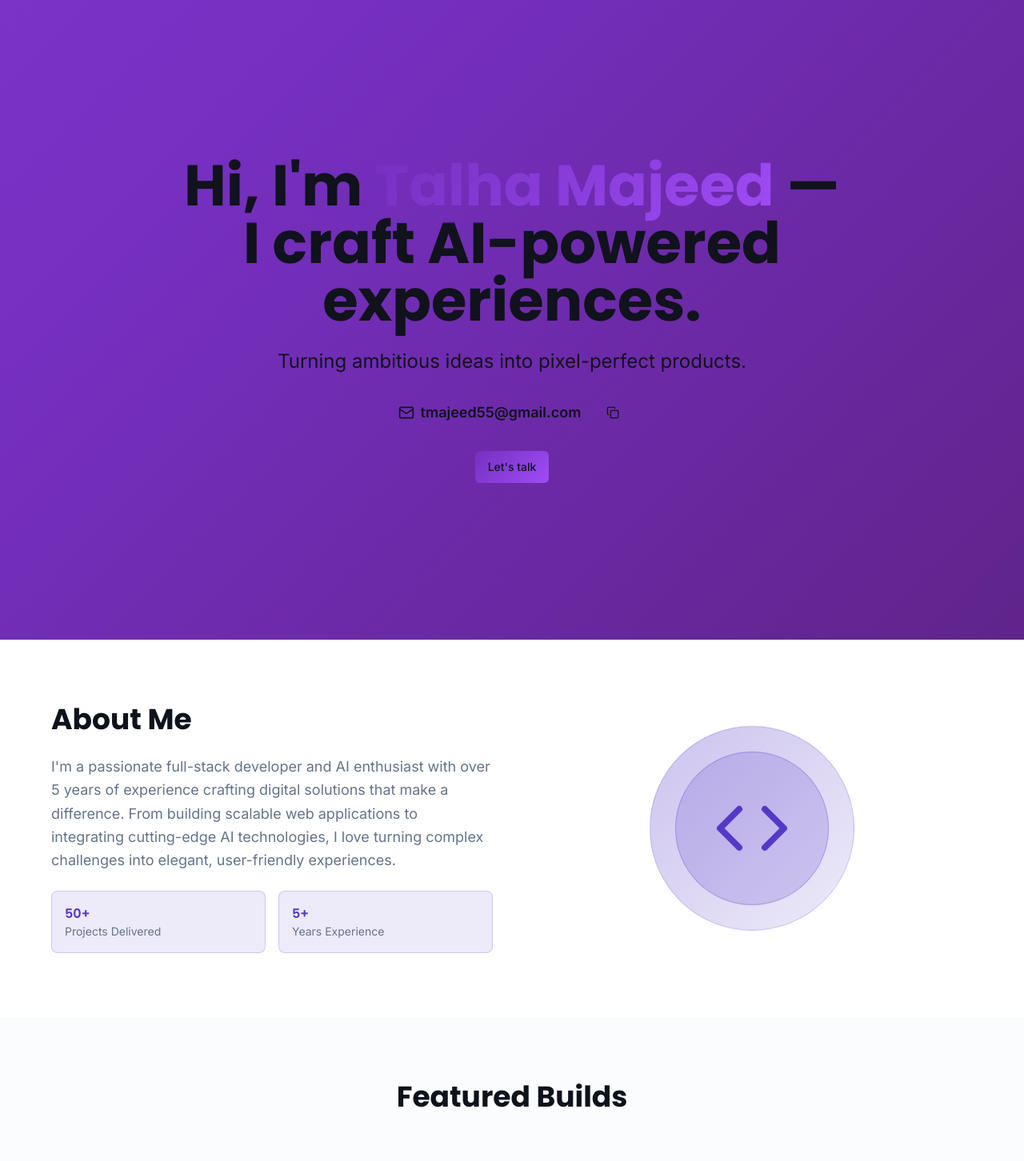
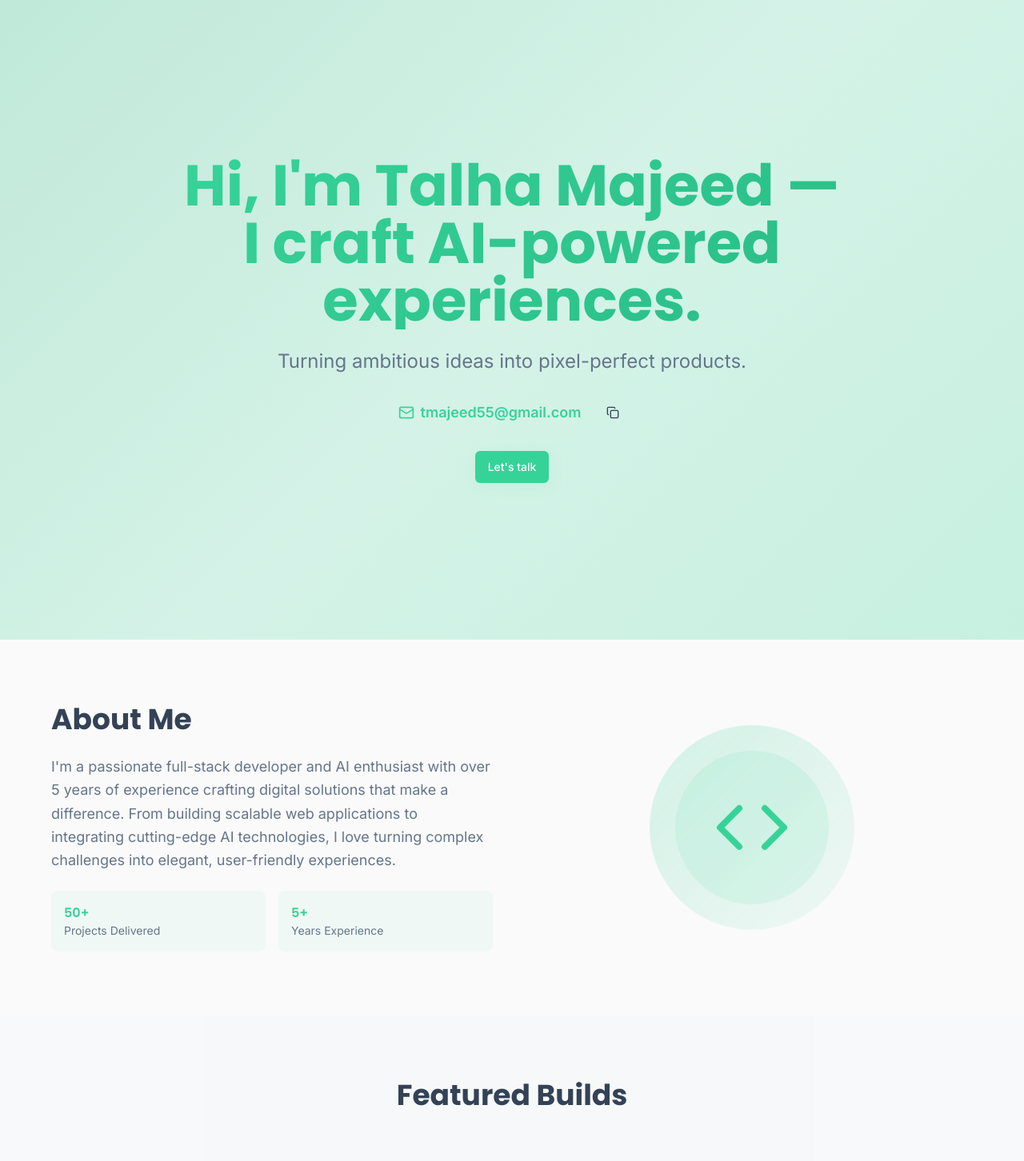
Before and after one commit to TalhaMajeed55/talha-crafts-pixels, a React (Vite) app: page / in a window 1280 px wide. Shown: the top 1452 px of the page at 80% size. Built offline with nearby package versions, Linux system fonts and the light colour scheme.

Commit message:
Reverted to commit 1f2012acaf85151ad478fcde7cae3c1eeb136700

```diff
--- a/package.json
+++ b/package.json
@@ -11,7 +11,6 @@
     "preview": "vite preview"
   },
   "dependencies": {
-    "@emailjs/browser": "^4.4.1",
     "@hookform/resolvers": "^3.9.0",
     "@radix-ui/react-accordion": "^1.2.0",
     "@radix-ui/react-alert-dialog": "^1.1.1",
--- a/src/index.css
+++ b/src/index.css
@@ -8,41 +8,54 @@ All colors MUST be HSL.
 
 @layer base {
   :root {
-    --background: 0 0% 100%;
-    --foreground: 217 33% 8%;
+    /* Portfolio theme colors */
+    --background: 0 0% 98%;
+    --foreground: 215 25% 27%;
+
     --card: 0 0% 100%;
-    --card-foreground: 217 33% 8%;
+    --card-foreground: 215 25% 27%;
+
     --popover: 0 0% 100%;
-    --popover-foreground: 217 33% 8%;
-    --primary: 252 56% 50%;
-    --primary-foreground: 240 21% 96%;
-    --primary-light: 252 100% 67%;
-    --primary-dark: 252 55% 32%;
-    --secondary: 210 40% 95%;
-    --secondary-foreground: 222.2 84% 4.9%;
+    --popover-foreground: 215 25% 27%;
+
+    --primary: 158 64% 52%;
+    --primary-foreground: 0 0% 100%;
+
+    --secondary: 210 40% 96%;
+    --secondary-foreground: 215 25% 27%;
+
     --muted: 210 40% 96%;
-    --muted-foreground: 215.4 16.3% 46.9%;
-    --accent: 210 40% 96%;
-    --accent-foreground: 222.2 84% 4.9%;
-    --destructive: 0 84.2% 60.2%;
-    --destructive-foreground: 210 40% 98%;
-    --border: 214.3 31.8% 91.4%;
-    --input: 214.3 31.8% 91.4%;
-    --ring: 252 56% 50%;
+    --muted-foreground: 215 16% 47%;
 
-    /* Dusk purple design tokens */
-    --charcoal: 217 33% 8%;
-    --off-white: 240 21% 96%;
-    --deep-plum: 267 55% 27%;
-    --royal-amethyst: 252 90% 62%;
-    --primary-glow: 252 100% 67%;
-    --gradient-liquid: linear-gradient(135deg, hsl(var(--deep-plum)), hsl(var(--royal-amethyst)));
-    --gradient-subtle: linear-gradient(180deg, hsl(var(--background)), hsl(var(--muted)));
-    --shadow-elegant: 0 10px 30px -10px hsl(var(--primary) / 0.3);
-    --shadow-glow: 0 0 40px hsl(var(--primary-glow) / 0.4);
-    --shadow-indigo: 0 0 20px hsl(252 56% 50% / 0.3);
-    --transition-smooth: all 0.3s cubic-bezier(0.4, 0, 0.2, 1);
-    --transition-fluid: all 0.6s cubic-bezier(0.4, 0, 0.2, 1);
+    --accent: 158 64% 52%;
+    --accent-foreground: 0 0% 100%;
+
+    --destructive: 0 84% 60%;
+    --destructive-foreground: 0 0% 98%;
+
+    --border: 214 32% 91%;
+    --input: 214 32% 91%;
+    --ring: 158 64% 52%;
+
+    /* Portfolio specific colors */
+    --emerald: 158 64% 52%;
+    --charcoal: 215 25% 27%;
+    --soft-white: 0 0% 98%;
+
+    /* Gradients */
+    --gradient-hero: linear-gradient(135deg, hsl(158 64% 52% / 0.1), hsl(158 64% 65% / 0.15), hsl(158 64% 45% / 0.1));
+    --gradient-card: linear-gradient(135deg, hsl(0 0% 100% / 0.7), hsl(0 0% 100% / 0.3));
+    --gradient-border: linear-gradient(135deg, hsl(158 64% 52% / 0.2), transparent);
+
+    /* Shadows */
+    --shadow-card: 0 4px 20px hsl(158 64% 52% / 0.1);
+    --shadow-hover: 0 8px 30px hsl(158 64% 52% / 0.15);
+    --shadow-glow: 0 0 40px hsl(158 64% 52% / 0.3);
+
+    /* Animations */
+    --transition-smooth: all 0.4s cubic-bezier(0.4, 0, 0.2, 1);
+    --transition-spring: all 0.6s cubic-bezier(0.34, 1.56, 0.64, 1);
+    --duration-slow: 0.8s;
 
     --radius: 0.5rem;
 
@@ -64,27 +77,33 @@ All colors MUST be HSL.
   }
 
   .dark {
-    --background: 217 33% 8%;
-    --foreground: 240 21% 96%;
-    --card: 217 33% 12%;
-    --card-foreground: 240 21% 96%;
-    --popover: 217 33% 8%;
-    --popover-foreground: 240 21% 96%;
-    --primary: 252 56% 50%;
-    --primary-foreground: 240 21% 96%;
-    --primary-light: 252 100% 67%;
-    --primary-dark: 252 55% 32%;
+    --background: 222.2 84% 4.9%;
+    --foreground: 210 40% 98%;
+
+    --card: 222.2 84% 4.9%;
+    --card-foreground: 210 40% 98%;
+
+    --popover: 222.2 84% 4.9%;
+    --popover-foreground: 210 40% 98%;
+
+    --primary: 210 40% 98%;
+    --primary-foreground: 222.2 47.4% 11.2%;
+
     --secondary: 217.2 32.6% 17.5%;
-    --secondary-foreground: 240 21% 96%;
+    --secondary-foreground: 210 40% 98%;
+
     --muted: 217.2 32.6% 17.5%;
     --muted-foreground: 215 20.2% 65.1%;
+
     --accent: 217.2 32.6% 17.5%;
-    --accent-foreground: 240 21% 96%;
+    --accent-foreground: 210 40% 98%;
+
     --destructive: 0 62.8% 30.6%;
-    --destructive-foreground: 240 21% 96%;
+    --destructive-foreground: 210 40% 98%;
+
     --border: 217.2 32.6% 17.5%;
     --input: 217.2 32.6% 17.5%;
-    --ring: 252 56% 50%;
+    --ring: 212.7 26.8% 83.9%;
     --sidebar-background: 240 5.9% 10%;
     --sidebar-foreground: 240 4.8% 95.9%;
     --sidebar-primary: 224.3 76.3% 48%;
@@ -114,87 +133,55 @@ All colors MUST be HSL.
 }
 
 @layer components {
-  /* Liquid wave background */
-  .liquid-wave {
-    background: linear-gradient(135deg, hsl(var(--deep-plum)), hsl(var(--royal-amethyst)), hsl(var(--primary)), hsl(var(--deep-plum)));
-    background-size: 400% 400%;
-    animation: liquid-wave 25s ease-in-out infinite;
+  .hero-gradient {
+    background: var(--gradient-hero);
+    animation: gradient-shift 20s ease-in-out infinite;
   }
 
-  @media (prefers-reduced-motion: reduce) {
-    .liquid-wave {
-      animation: none;
-      background: hsl(var(--primary));
-    }
+  .card-glass {
+    background: var(--gradient-card);
+    backdrop-filter: blur(12px);
+    border: 1px solid hsl(var(--border));
+    box-shadow: var(--shadow-card);
+    transition: var(--transition-smooth);
   }
 
-  .animate-mask-reveal {
-    animation: mask-reveal 1s ease-out;
+  .card-glass:hover {
+    box-shadow: var(--shadow-hover);
+    transform: translateY(-4px) scale(1.02);
+  }
+
+  .text-gradient {
+    background: linear-gradient(135deg, hsl(var(--emerald)), hsl(158 64% 45%));
+    -webkit-background-clip: text;
+    background-clip: text;
+    -webkit-text-fill-color: transparent;
+  }
+
+  .btn-primary {
+    @apply bg-primary text-primary-foreground px-8 py-4 rounded-lg font-semibold;
+    transition: var(--transition-spring);
+    box-shadow: var(--shadow-card);
+  }
+
+  .btn-primary:hover {
+    transform: translateY(-2px) scale(1.05);
+    box-shadow: var(--shadow-hover);
+  }
+
+  .fade-in-up {
+    opacity: 0;
+    transform: translateY(30px);
+    transition: all 0.8s cubic-bezier(0.4, 0, 0.2, 1);
+  }
+
+  .fade-in-up.visible {
+    opacity: 1;
+    transform: translateY(0);
   }
 
   .stagger-child {
-    opacity: 0;
-    animation: stagger-fade 0.8s ease-out forwards;
-    animation-delay: calc(var(--stagger-delay, 0) * 0.1s);
-  }
-
-  .card-glass {
-    background: rgba(255, 255, 255, 0.08);
-    backdrop-filter: blur(12px);
-    border: 1px solid rgba(255, 255, 255, 0.15);
-    box-shadow: var(--shadow-indigo);
-    transition: var(--transition-fluid);
-  }
-
-  .card-glass:hover {
-    background: rgba(255, 255, 255, 0.12);
-    box-shadow: var(--shadow-glow);
-    transform: translateY(-4px);
-  }
-
-  .btn-primary {
-    background: linear-gradient(135deg, hsl(var(--primary)), hsl(var(--primary-light)));
-    transition: var(--transition-smooth);
-    position: relative;
-    overflow: hidden;
-  }
-
-  .btn-primary:hover {
-    transform: translateY(-2px);
-    box-shadow: var(--shadow-glow);
-  }
-
-  .btn-primary::before {
-    content: '';
-    position: absolute;
-    top: 50%;
-    left: 50%;
-    width: 0;
-    height: 0;
-    background: rgba(255, 255, 255, 0.2);
-    border-radius: 50%;
-    transform: translate(-50%, -50%);
-    transition: width 0.6s, height 0.6s;
-  }
-
-  .btn-primary:active::before {
-    width: 300px;
-    height: 300px;
-    animation: ripple 0.6s linear;
-  }
-
-  .text-gradient {
-    background: linear-gradient(135deg, hsl(var(--primary)), hsl(var(--primary-light)));
-    background-clip: text;
-    -webkit-background-clip: text;
-    color: transparent;
-  }
-
-  .line-clamp-2 {
-    display: -webkit-box;
-    -webkit-line-clamp: 2;
-    -webkit-box-orient: vertical;
-    overflow: hidden;
+    transition-delay: calc(var(--stagger-delay, 0) * 100ms);
   }
 }
 
@@ -202,47 +189,30 @@ All colors MUST be HSL.
   .animate-float {
     animation: float 6s ease-in-out infinite;
   }
-}
 
-/* Custom animations */
-@keyframes liquid-wave {
-  0%, 100% {
-    background-position: 0% 50%;
-    filter: hue-rotate(0deg);
+  .animate-gradient-shift {
+    animation: gradient-shift 20s ease-in-out infinite;
   }
-  25% {
-    background-position: 100% 50%;
-    filter: hue-rotate(15deg);
-  }
-  50% {
-    background-position: 100% 100%;
-    filter: hue-rotate(30deg);
-  }
-  75% {
-    background-position: 0% 100%;
-    filter: hue-rotate(15deg);
+
+  .animate-draw-in {
+    stroke-dasharray: 1000;
+    stroke-dashoffset: 1000;
+    animation: draw-in 2s ease-out forwards;
   }
 }
 
-@keyframes ripple {
-  0% {
-    transform: scale(0.8);
-    opacity: 1;
+@keyframes gradient-shift {
+  0%, 100% {
+    background: linear-gradient(135deg, hsl(158 64% 52% / 0.1), hsl(158 64% 65% / 0.15), hsl(158 64% 45% / 0.1));
   }
-  100% {
-    transform: scale(2.4);
-    opacity: 0;
+  25% {
+    background: linear-gradient(135deg, hsl(158 64% 45% / 0.15), hsl(158 64% 52% / 0.1), hsl(158 64% 65% / 0.2));
   }
-}
-
-@keyframes mask-reveal {
-  0% {
-    clip-path: circle(0% at 50% 50%);
-    opacity: 0;
+  50% {
+    background: linear-gradient(135deg, hsl(158 64% 65% / 0.2), hsl(158 64% 45% / 0.15), hsl(158 64% 52% / 0.1));
   }
-  100% {
-    clip-path: circle(150% at 50% 50%);
-    opacity: 1;
+  75% {
+    background: linear-gradient(135deg, hsl(158 64% 52% / 0.15), hsl(158 64% 65% / 0.1), hsl(158 64% 45% / 0.2));
   }
 }
 
@@ -255,24 +225,19 @@ All colors MUST be HSL.
   }
 }
 
+@keyframes draw-in {
+  to {
+    stroke-dashoffset: 0;
+  }
+}
+
 @keyframes confetti {
   0% {
     transform: translateY(0) rotateZ(0deg);
     opacity: 1;
   }
   100% {
-    transform: translateY(-100vh) rotateZ(720deg);
+    transform: translateY(-1000px) rotateZ(720deg);
     opacity: 0;
   }
 }
-
-@keyframes stagger-fade {
-  from {
-    opacity: 0;
-    transform: translateY(30px);
-  }
-  to {
-    opacity: 1;
-    transform: translateY(0);
-  }
-}
--- a/src/pages/Portfolio.tsx
+++ b/src/pages/Portfolio.tsx
@@ -1,5 +1,4 @@
 import { useEffect, useRef, useState } from 'react';
-import emailjs from '@emailjs/browser';
 import { Button } from '@/components/ui/button';
 import { Input } from '@/components/ui/input';
 import { Textarea } from '@/components/ui/textarea';
@@ -128,10 +127,6 @@ const Portfolio = () => {
   ];
 
   useEffect(() => {
-    // Initialize EmailJS
-    emailjs.init("YOUR_PUBLIC_KEY");
-
-    // Intersection Observer for animations
     observerRef.current = new IntersectionObserver(
       (entries) => {
         entries.forEach((entry) => {
@@ -169,35 +164,16 @@ const Portfolio = () => {
     document.getElementById('contact')?.scrollIntoView({ behavior: 'smooth' });
   };
 
-  const handleSubmit = async (e: React.FormEvent) => {
+  const handleSubmit = (e: React.FormEvent) => {
     e.preventDefault();
-    const form = e.target as HTMLFormElement;
-
-    try {
-      await emailjs.sendForm(
-        'YOUR_SERVICE_ID',
-        'YOUR_TEMPLATE_ID',
-        form
-      );
-
     // Confetti effect
     for (let i = 0; i < 50; i++) {
       createConfetti();
     }
-
     toast({
       title: "Message sent! 🎉",
       description: "Thanks for reaching out. I'll get back to you soon!",
     });
-
-      form.reset();
-    } catch (error) {
-      toast({
-        title: "Oops! Something went wrong",
-        description: "Please try again or email me directly.",
-        variant: "destructive"
-      });
-    }
   };
 
   const createConfetti = () => {
@@ -214,32 +190,33 @@ const Portfolio = () => {
   return (
     <div className="min-h-screen bg-background overflow-x-hidden">
       {/* Hero Section */}
-      <section className="relative min-h-screen flex items-center justify-center liquid-wave">
-        <div className="relative z-10 max-w-4xl mx-auto px-6 text-center animate-mask-reveal">
-          <h1 className="text-5xl md:text-7xl font-bold mb-6 text-off-white leading-tight">
-            Hi, I'm <span className="text-gradient">Talha Majeed</span> — I craft AI-powered experiences.
+      <section className="relative min-h-screen flex items-center justify-center hero-gradient">
+        <div className="absolute inset-0 hero-gradient animate-gradient-shift" />
+        <div className="relative z-10 max-w-4xl mx-auto px-6 text-center">
+          <h1 className="text-5xl md:text-7xl font-bold mb-6 text-gradient leading-tight">
+            Hi, I'm <span className="text-charcoal">Talha Majeed</span> — I craft AI-powered experiences.
           </h1>
-          <p className="text-xl md:text-2xl text-off-white/90 mb-8 max-w-2xl mx-auto leading-relaxed">
+          <p className="text-xl md:text-2xl text-muted-foreground mb-8 max-w-2xl mx-auto leading-relaxed">
             Turning ambitious ideas into pixel-perfect products.
           </p>
           <div className="flex flex-col sm:flex-row gap-4 items-center justify-center mb-8">
             <a
               href="mailto:tmajeed55@gmail.com"
-              className="inline-flex items-center gap-2 text-off-white hover:text-primary-light font-semibold text-lg group transition-colors"
+              className="inline-flex items-center gap-2 text-primary hover:text-primary/80 font-semibold text-lg group transition-colors"
             >
               <Mail className="w-5 h-5" />
               tmajeed55@gmail.com
-              <span className="block h-0.5 bg-primary-light scale-x-0 group-hover:scale-x-100 transition-transform origin-left" />
+              <span className="block h-0.5 bg-primary scale-x-0 group-hover:scale-x-100 transition-transform origin-left" />
             </a>
             <button
               onClick={handleEmailCopy}
-              className="p-2 hover:bg-white/10 rounded-lg transition-colors text-off-white"
+              className="p-2 hover:bg-primary/10 rounded-lg transition-colors"
               title="Copy email"
             >
               <Copy className="w-4 h-4" />
             </button>
           </div>
-          <Button onClick={scrollToContact} className="btn-primary text-off-white">
+          <Button onClick={scrollToContact} className="btn-primary">
             Let's talk
           </Button>
         </div>
@@ -249,12 +226,12 @@ const Portfolio = () => {
       <section
         id="about"
         data-animate
-        className={`py-20 px-6 transition-all duration-1000 ${isVisible.about ? 'opacity-100 translate-y-0 animate-mask-reveal' : 'opacity-0 translate-y-10'}`}
+        className={`py-20 px-6 transition-all duration-1000 ${isVisible.about ? 'opacity-100 translate-y-0' : 'opacity-0 translate-y-10'}`}
       >
         <div className="max-w-6xl mx-auto">
           <div className="grid md:grid-cols-2 gap-12 items-center">
             <div className="space-y-6">
-              <h2 className="text-4xl font-bold text-charcoal dark:text-off-white">About Me</h2>
+              <h2 className="text-4xl font-bold text-charcoal">About Me</h2>
               <p className="text-lg text-muted-foreground leading-relaxed">
                 I'm a passionate full-stack developer and AI enthusiast with over 5 years of experience
                 crafting digital solutions that make a difference. From building scalable web applications
@@ -262,19 +239,19 @@ const Portfolio = () => {
                 elegant, user-friendly experiences.
               </p>
               <div className="grid grid-cols-2 gap-4">
-                <div className="p-4 bg-primary/10 rounded-lg border border-primary/20">
+                <div className="p-4 bg-primary/5 rounded-lg">
                   <h3 className="font-semibold text-primary">50+</h3>
                   <p className="text-sm text-muted-foreground">Projects Delivered</p>
                 </div>
-                <div className="p-4 bg-primary/10 rounded-lg border border-primary/20">
+                <div className="p-4 bg-primary/5 rounded-lg">
                   <h3 className="font-semibold text-primary">5+</h3>
                   <p className="text-sm text-muted-foreground">Years Experience</p>
                 </div>
               </div>
             </div>
             <div className="flex justify-center">
-              <div className="w-64 h-64 bg-gradient-to-br from-primary/30 to-primary/10 rounded-full flex items-center justify-center animate-float border border-primary/20">
-                <div className="w-48 h-48 bg-primary/20 rounded-full flex items-center justify-center border border-primary/30">
+              <div className="w-64 h-64 bg-gradient-to-br from-primary/20 to-primary/5 rounded-full flex items-center justify-center animate-float">
+                <div className="w-48 h-48 bg-primary/10 rounded-full flex items-center justify-center">
                   <Code className="w-24 h-24 text-primary" />
                 </div>
               </div>
@@ -287,10 +264,10 @@ const Portfolio = () => {
       <section
         id="projects"
         data-animate
-        className={`py-20 px-6 bg-muted/30 transition-all duration-1000 ${isVisible.projects ? 'opacity-100 translate-y-0 animate-mask-reveal' : 'opacity-0 translate-y-10'}`}
+        className={`py-20 px-6 bg-muted/30 transition-all duration-1000 ${isVisible.projects ? 'opacity-100 translate-y-0' : 'opacity-0 translate-y-10'}`}
       >
         <div className="max-w-7xl mx-auto">
-          <h2 className="text-4xl font-bold text-center text-charcoal dark:text-off-white mb-16">Featured Builds</h2>
+          <h2 className="text-4xl font-bold text-center text-charcoal mb-16">Featured Builds</h2>
           <div className="grid md:grid-cols-2 lg:grid-cols-3 xl:grid-cols-4 gap-6">
             {projects.map((project, index) => (
               <Card
@@ -309,7 +286,7 @@ const Portfolio = () => {
                     />
                   </div>
                   <div className="p-6">
-                    <h3 className="font-semibold text-charcoal dark:text-off-white mb-2">{project.title}</h3>
+                    <h3 className="font-semibold text-charcoal mb-2">{project.title}</h3>
                     <p className="text-sm text-muted-foreground mb-4 line-clamp-2">
                       {project.description}
                     </p>
@@ -337,10 +314,10 @@ const Portfolio = () => {
       <section
         id="tech"
         data-animate
-        className={`py-20 px-6 transition-all duration-1000 ${isVisible.tech ? 'opacity-100 translate-y-0 animate-mask-reveal' : 'opacity-0 translate-y-10'}`}
+        className={`py-20 px-6 transition-all duration-1000 ${isVisible.tech ? 'opacity-100 translate-y-0' : 'opacity-0 translate-y-10'}`}
       >
         <div className="max-w-6xl mx-auto">
-          <h2 className="text-4xl font-bold text-center text-charcoal dark:text-off-white mb-16">Tech Stack</h2>
+          <h2 className="text-4xl font-bold text-center text-charcoal mb-16">Tech Stack</h2>
           <div className="grid md:grid-cols-2 lg:grid-cols-3 gap-8">
             {techStacks.map((stack, index) => (
               <Card
@@ -352,7 +329,7 @@ const Portfolio = () => {
                   <div className={`w-12 h-12 rounded-lg bg-gradient-to-br ${stack.color} flex items-center justify-center text-white mb-4`}>
                     {stack.icon}
                   </div>
-                  <h3 className="font-semibold text-charcoal dark:text-off-white mb-4">{stack.category}</h3>
+                  <h3 className="font-semibold text-charcoal mb-4">{stack.category}</h3>
                   <div className="flex flex-wrap gap-2">
                     {stack.technologies.map((tech) => (
                       <Badge
@@ -375,36 +352,33 @@ const Portfolio = () => {
       <section
         id="contact"
         data-animate
-        className={`py-20 px-6 bg-muted/30 transition-all duration-1000 ${isVisible.contact ? 'opacity-100 translate-y-0 animate-mask-reveal' : 'opacity-0 translate-y-10'}`}
+        className={`py-20 px-6 bg-muted/30 transition-all duration-1000 ${isVisible.contact ? 'opacity-100 translate-y-0' : 'opacity-0 translate-y-10'}`}
       >
         <div className="max-w-2xl mx-auto">
-          <h2 className="text-4xl font-bold text-center text-charcoal dark:text-off-white mb-16">Let's Work Together</h2>
+          <h2 className="text-4xl font-bold text-center text-charcoal mb-16">Let's Work Together</h2>
           <Card className="card-glass">
             <CardContent className="p-8">
               <form onSubmit={handleSubmit} className="space-y-6">
                 <div className="space-y-4">
                   <Input
-                    name="user_name"
                     placeholder="Your Name"
                     required
                     className="bg-background/50 border-primary/20 focus:border-primary"
                   />
                   <Input
-                    name="user_email"
                     type="email"
                     placeholder="your.email@example.com"
                     required
                     className="bg-background/50 border-primary/20 focus:border-primary"
                   />
                   <Textarea
-                    name="message"
                     placeholder="Tell me about your project..."
                     rows={5}
                     required
                     className="bg-background/50 border-primary/20 focus:border-primary resize-none"
                   />
                 </div>
-                <Button type="submit" className="w-full btn-primary group text-off-white">
+                <Button type="submit" className="w-full btn-primary group">
                   <Send className="w-4 h-4 mr-2 group-hover:translate-x-1 transition-transform" />
                   Send Message
                 </Button>
@@ -450,7 +424,7 @@ const Portfolio = () => {
                       />
                     </div>
                     <div className="p-8">
-                      <h3 className="text-2xl font-bold text-charcoal dark:text-off-white mb-4">{project.title}</h3>
+                      <h3 className="text-2xl font-bold text-charcoal mb-4">{project.title}</h3>
                       <p className="text-muted-foreground mb-6 leading-relaxed">
                         {project.description}
                       </p>
@@ -466,7 +440,7 @@ const Portfolio = () => {
                           <Github className="w-4 h-4 mr-2" />
                           View Code
                         </Button>
-                        <Button className="flex-1 btn-primary text-off-white">
+                        <Button className="flex-1 btn-primary">
                           <ExternalLink className="w-4 h-4 mr-2" />
                           Live Demo
                         </Button>
```
Also changed, not shown: src/pages/NotFound.tsx (+11 -12 lines), 1 other file (tests, documents, lock files or other folders). Lines whose indentation alone changed are shown as unchanged.
